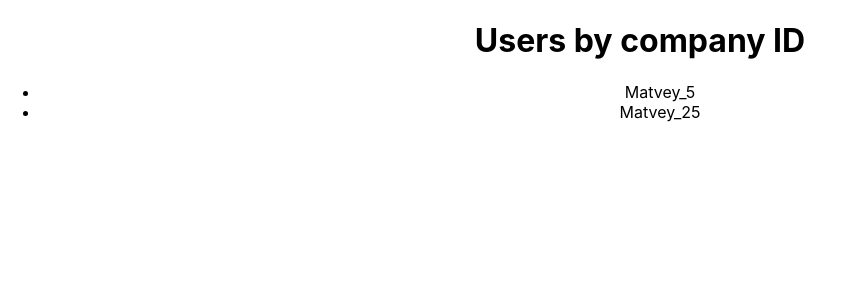
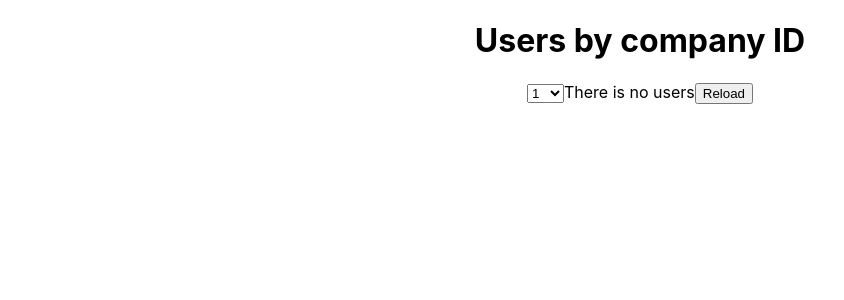
Before and after one commit to matveyprupas/template_app, a React (Create React App) app: page / in a window 1280 px wide. Shown: the top 300 px of the page, without its empty margins (0-844 px from the left). Built offline with nearby package versions, Linux system fonts and the light colour scheme.

Commit message:
feat: add cache and reload

```diff
--- a/src/App.js
+++ b/src/App.js
@@ -1,15 +1,33 @@
+import { useState } from 'react';
 import './App.css';
 import useUsersByCompanyId from './useUserByCompanyId';
 
 function App() {
+  const [_, setRender] = useState(false);
+  const [companyId, setCompanyId] = useState(-1);
+  const {users, isLoading, cacheUsers} = useUsersByCompanyId(companyId);
 
-  const {users, isLoading} = useUsersByCompanyId(5);
+  const handleReload = () => {
+    cacheUsers.delete(companyId);
+    setRender(render => !render)
+  }
+  const handleSetCompanyId = (event) => {
+    setCompanyId(event.target.value);
+  }
 
   console.log('APP RENDERS');
 
   return (
     <div className="App">
       <h1>Users by company ID</h1>
+
+      <select onChange={handleSetCompanyId}>
+        <option value={1}>1</option>
+        <option value={2}>2</option>
+        <option value={3}>3</option>
+        <option value={5}>5</option>
+        <option value={15}>15</option>
+      </select>
 
       {isLoading ? 'Users are loading...' :
         !users.length ?
@@ -19,8 +37,8 @@ function App() {
             <li key={user.name}>{user.name}</li>
           ))}
         </ul>
-
       }
+      <button onClick={handleReload}>Reload</button>
 
     </div>
   );
--- a/src/useUserByCompanyId.js
+++ b/src/useUserByCompanyId.js
@@ -10,13 +10,15 @@ const fetchUsers = (companyId) => {
 
     if(!users.length) reject('0 users');
 
-    const result = users.filter(user => user.companyId === companyId)
+    const result = users.filter(user => user.companyId === +companyId)
 
     setTimeout(() => {
       resolve(result)
     }, 2500);
   })
 }
+
+const cacheUsers = new Map();
 
 const useUsersByCompanyId = (companyId) => {
   const [users, setUsers] = useState([]);
@@ -25,17 +27,25 @@ const useUsersByCompanyId = (companyId) => {
   useEffect(() => {
     setIsLoading(true);
 
-    fetchUsers(companyId)
-    .then(res => {
-      setUsers(res);
+    if(cacheUsers.has(companyId)) {
+      setUsers(cacheUsers.get(companyId));
       setIsLoading(false);
-    })
-    .catch((error) => console.error(error));
-  }, [companyId])
+    } else {
+      fetchUsers(companyId)
+      .then(res => {
+        cacheUsers.set(companyId, res);
+        setUsers(res);
+        setIsLoading(false);
+      })
+      .catch((error) => console.error(error));
+    }
+
+  }, [companyId, cacheUsers.get(companyId)])
 
   return {
     users,
-    isLoading
+    isLoading,
+    cacheUsers
   };
 }
 
```
